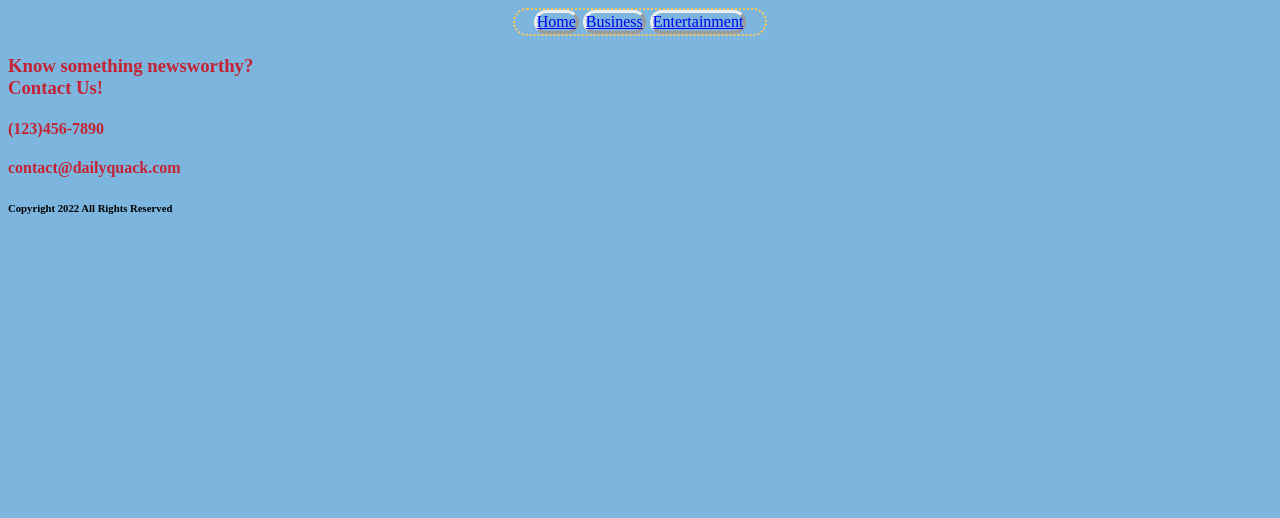
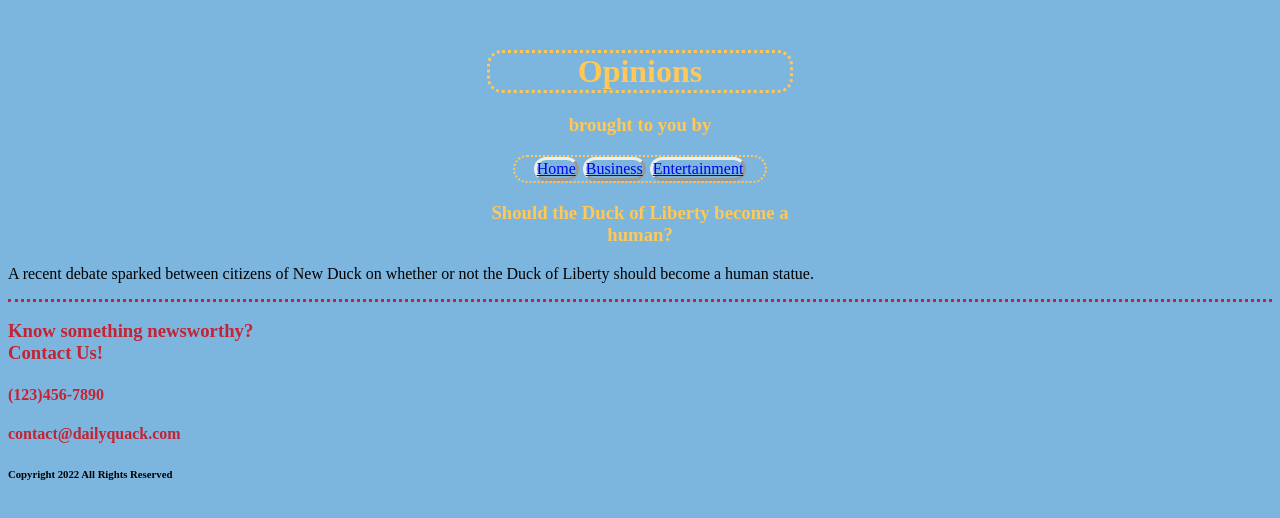
Before and after one commit to gr19467/News-Website, a plain HTML site: page opinions.html in a window 1280 px wide. Drawn offline with Linux system fonts and the light colour scheme.

Commit message:
End of class 11/1/22
-more stuff
-barely did anything

```diff
--- a/opinions.html
+++ b/opinions.html
@@ -5,6 +5,9 @@
     <link rel="stylesheet" href="styles.css">
 </head>
 <body>
+    <h1>Opinions</h1>
+    <h3>brought to you by</h3>
+
     <nav>
         <ul>
             <li><a href="index.html">Home</a></li>
@@ -12,6 +15,11 @@
             <li><a href="entertainment.html">Entertainment</a></li>
         </ul>
     </nav>
+
+    <div class="article-1">
+        <h3>Should the Duck of Liberty become a human?</h3>
+        <p>A recent debate sparked between citizens of New Duck on whether or not the Duck of Liberty should become a human statue. </p>
+    </div>
 
     <footer>
         <h3>Know something newsworthy? Contact Us!</h3>
--- a/styles.css
+++ b/styles.css
@@ -1,3 +1,6 @@
+/*
+*/
+
 body{
     background-color: rgb(124,182,222);
 }
@@ -77,6 +80,10 @@ aside{
     height: 19vh;
 }
 
+.article-1{
+
+}
+
 footer>h3{
     color: rgb(197,34,51);
     text-align: left;
@@ -88,3 +95,8 @@ footer>h4{
     text-align: left;
     margin-left: 0%;
 }
+
+footer{
+    border-top: rgb(197,34,51)dotted;
+    margin-top: 10px;
+}
```
Also changed, not shown: business.html (+2 -0 lines), index.html (+2 -0 lines).
